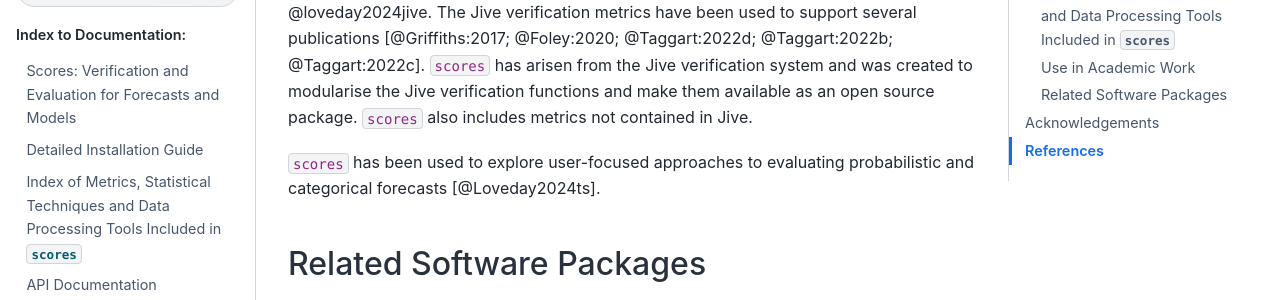
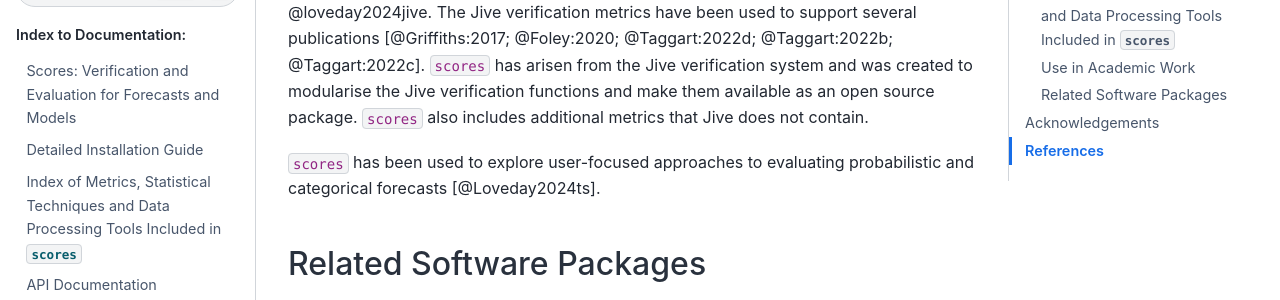
Before and after one commit to nci/scores, a Sphinx documentation site: the page built from docs/paper.md, in a window 1280 px wide and 900 px high, scrolled down 3412 px. Shown: the part 153-453 px from the top of the window. Built offline with Sphinx 7.4.7 and the Sphinx Book theme 1.1.4, drawn with Linux system fonts in a browser that asks for light colours; pages that are not in the unit, such as notebooks, are missing from menus.

Commit message:
Update docs/paper.md
Signed-off-by: Tennessee Leeuwenburg <134973832+tennlee@users.noreply.github.com>

```diff
--- a/docs/paper.md
+++ b/docs/paper.md
@@ -123,7 +123,7 @@ Table: A **curated selection** of the metrics, tools and statistical tests curre
 
 ## Use in Academic Work
 
-In 2015, the Australian Bureau of Meteorology began developing a new verification system called Jive, which became operational in 2022. For a description of Jive see @loveday2024jive. The Jive verification metrics have been used to support several publications [@Griffiths:2017; @Foley:2020; @Taggart:2022d; @Taggart:2022b; @Taggart:2022c]. `scores` has arisen from the Jive verification system and was created to modularise the Jive verification functions and make them available as an open source package. `scores` also includes metrics not contained in Jive.
+In 2015, the Australian Bureau of Meteorology began developing a new verification system called Jive, which became operational in 2022. For a description of Jive see @loveday2024jive. The Jive verification metrics have been used to support several publications [@Griffiths:2017; @Foley:2020; @Taggart:2022d; @Taggart:2022b; @Taggart:2022c]. `scores` has arisen from the Jive verification system and was created to modularise the Jive verification functions and make them available as an open source package. `scores` also includes additional metrics that Jive does not contain.
 
 `scores` has been used to explore user-focused approaches to evaluating probabilistic and categorical forecasts [@Loveday2024ts].
 
```
